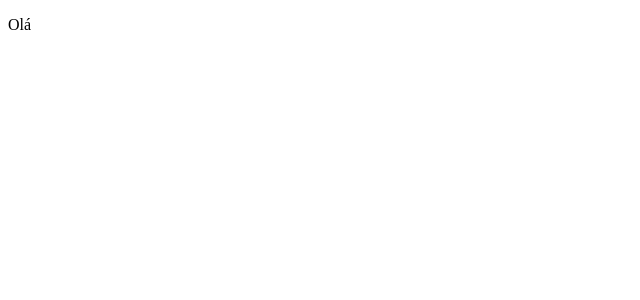
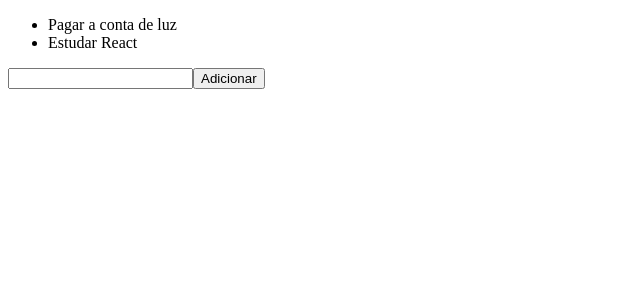
Before and after one commit to GabrielFelix05/Estudos-React, a React (Create React App) app in the folder meusite/: page / in a window 1280 px wide. Shown: the top 300 px of the page, without its empty margins (0-640 px from the left). Built offline with nearby package versions, Linux system fonts and the light colour scheme.

Commit message:
Api useState

```diff
--- a/meusite/src/App.js
+++ b/meusite/src/App.js
@@ -1,9 +1,26 @@
-import React from 'react'
+import React, {useState} from 'react'
 
 function App() {
+  const [tarefas, setTarefas] = useState([
+    "Pagar a conta de luz",
+    "Estudar React"
+  ])
+
+  const[input, setInput] = useState()
+
+  function handleAdd(){
+    setTarefas([...tarefas, input])
+  }
+
   return (
     <div>
-      <p>Olá</p>
+      <ul>
+        {tarefas.map(tarefa => (
+          <li key={tarefa}>{tarefa}</li>
+        ))}
+      </ul>
+      <input type="text" value={input} onChange={(e) => setInput(e.target.value)}/>
+      <button type="button" onClick={handleAdd}>Adicionar</button>
     </div>
   )
 }
```
